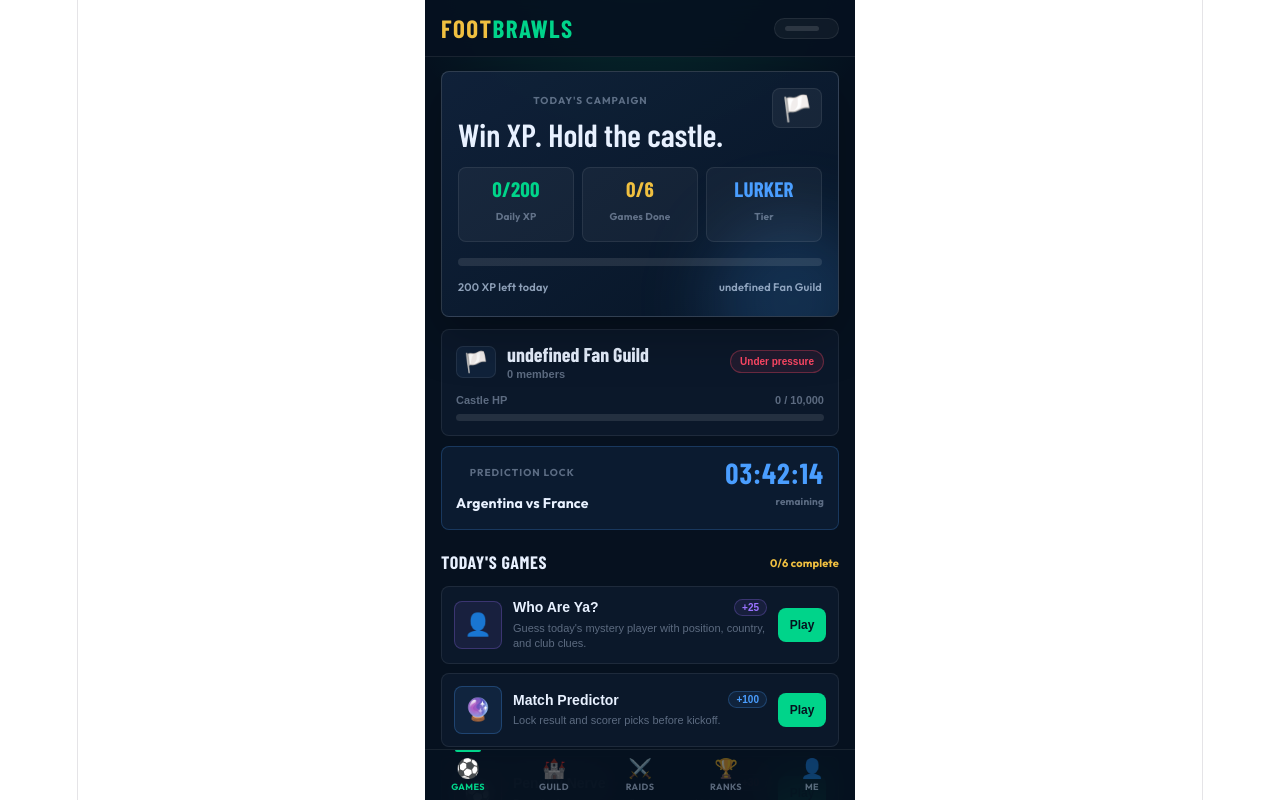
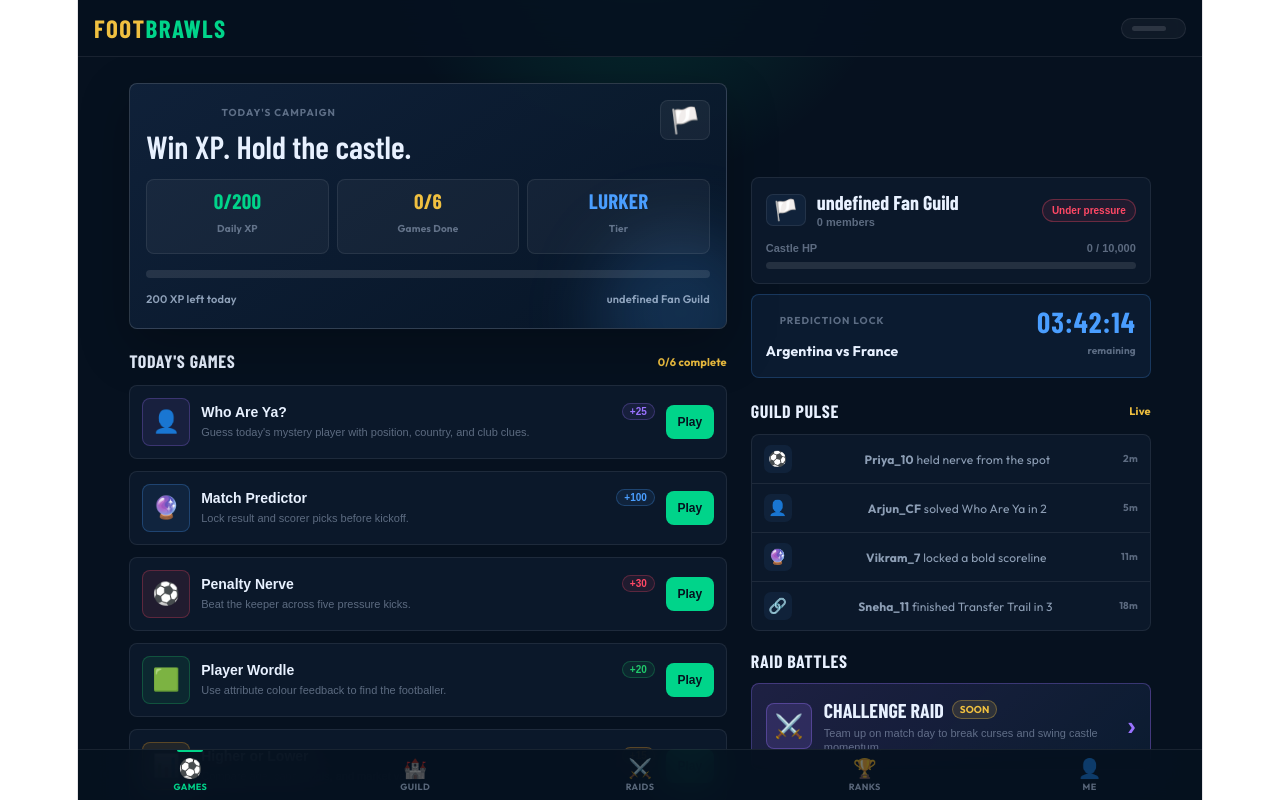
Before and after one commit to xHardik/footbrawls, a React (Vite) app in the folder footbrawls/: page / in a window 1280 px wide. Shown: the top 800 px of the page. Built offline with nearby package versions, Linux system fonts and the light colour scheme; no server answers; sample sign-in values are in the browser's storage; a web font is replaced by a local one.

Commit message:
home fixed

```diff
--- a/footbrawls/src/pages/Home.jsx
+++ b/footbrawls/src/pages/Home.jsx
@@ -368,6 +368,9 @@ export default function Home() {
   const [secondsLeft, setSecondsLeft] = useState(3 * 3600 + 42 * 60 + 19);
   const [localUser, setLocalUser] = useState(() => getUser());
   const [guildDoc, setGuildDoc] = useState(null);
+  const [isDesktop, setIsDesktop] = useState(() =>
+    typeof window === "undefined" ? false : window.innerWidth >= 900,
+  );
 
   useEffect(() => {
     injectFonts();
@@ -377,6 +380,16 @@ export default function Home() {
   useEffect(() => {
     const t = setInterval(() => setSecondsLeft((sLeft) => Math.max(0, sLeft - 1)), 1000);
     return () => clearInterval(t);
+  }, []);
+
+  useEffect(() => {
+    function handleResize() {
+      setIsDesktop(window.innerWidth >= 900);
+    }
+
+    handleResize();
+    window.addEventListener("resize", handleResize);
+    return () => window.removeEventListener("resize", handleResize);
   }, []);
 
   useEffect(() => {
@@ -422,23 +435,30 @@ export default function Home() {
   return (
     <Shell>
       <TopNav user={user} xpPct={xpPct} />
-      <main style={s.main}>
+      <main style={{ ...s.main, ...(isDesktop ? s.mainDesktop : null) }}>
+        <div style={isDesktop ? s.desktopGrid : s.mobileStack}>
+          <section style={s.primaryColumn}>
             <Hero user={user} guild={guild} doneCount={doneCount} totalGames={games.length} />
-        <GuildCard guild={guild} onOpen={() => navigate("/guild")} />
-        <MatchLock secondsLeft={secondsLeft} />
 
             <SectionHeader title="Today's Games" right={`${doneCount}/${games.length} complete`} />
-        <div style={s.gameList}>
+            <div style={{ ...s.gameList, ...(isDesktop ? s.gameListDesktop : null) }}>
               {games.map((game) => (
                 <GameCard key={game.id} game={game} done={game.done} onPlay={() => navigate(game.route)} />
               ))}
             </div>
+          </section>
+
+          <aside style={isDesktop ? s.sideColumn : s.mobileStack}>
+            <GuildCard guild={guild} onOpen={() => navigate("/guild")} />
+            <MatchLock secondsLeft={secondsLeft} />
 
             <SectionHeader title="Guild Pulse" right="Live" />
             <ActivityFeed />
 
             <SectionHeader title="Raid Battles" />
             <RaidBanner onUnavailable={showSoon} />
+          </aside>
+        </div>
       </main>
       <BottomNav active="home" navigate={navigate} onUnavailable={showSoon} />
       <Toast message={toast} />
@@ -452,8 +472,7 @@ const s = {
       "radial-gradient(circle at 50% -80px, rgba(0,212,138,0.18), transparent 260px), #06111f",
     color: C.text,
     minHeight: "100vh",
-    maxWidth: 430,
-    margin: "0 auto",
+    width: "100%",
     fontFamily: "'Outfit', sans-serif",
     display: "flex",
     flexDirection: "column",
@@ -517,6 +536,30 @@ const s = {
     flex: 1,
     overflowY: "auto",
     padding: "14px 16px 18px",
+  },
+  mainDesktop: {
+    padding: "26px clamp(24px, 4vw, 56px) 28px",
+  },
+  mobileStack: {
+    display: "flex",
+    flexDirection: "column",
+  },
+  desktopGrid: {
+    width: "100%",
+    display: "grid",
+    gridTemplateColumns: "minmax(0, 1fr) minmax(320px, 400px)",
+    gap: 24,
+    alignItems: "start",
+  },
+  primaryColumn: {
+    minWidth: 0,
+  },
+  sideColumn: {
+    minWidth: 0,
+    position: "sticky",
+    top: 82,
+    display: "flex",
+    flexDirection: "column",
   },
   hero: {
     position: "relative",
@@ -759,6 +802,11 @@ const s = {
     display: "flex",
     flexDirection: "column",
     gap: 9,
+  },
+  gameListDesktop: {
+    display: "grid",
+    gridTemplateColumns: "repeat(auto-fit, minmax(300px, 1fr))",
+    gap: 12,
   },
   gameCard: {
     width: "100%",
```
Also changed, not shown: 1 other file (tests, documents, lock files or other folders). Lines whose indentation alone changed are shown as unchanged.
